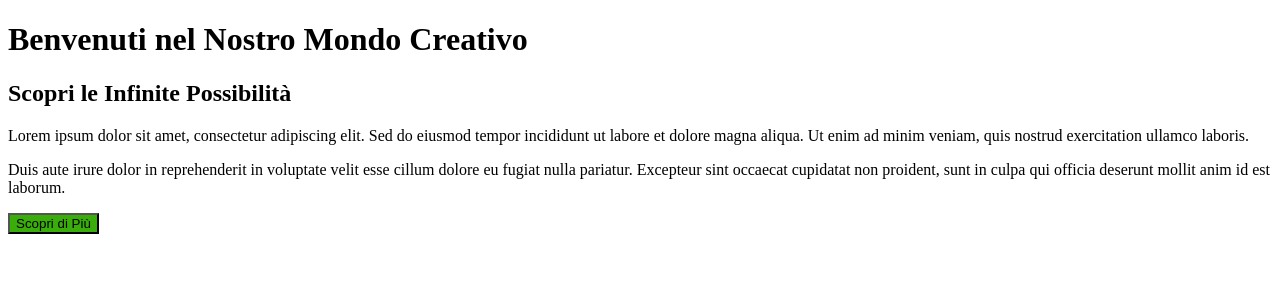
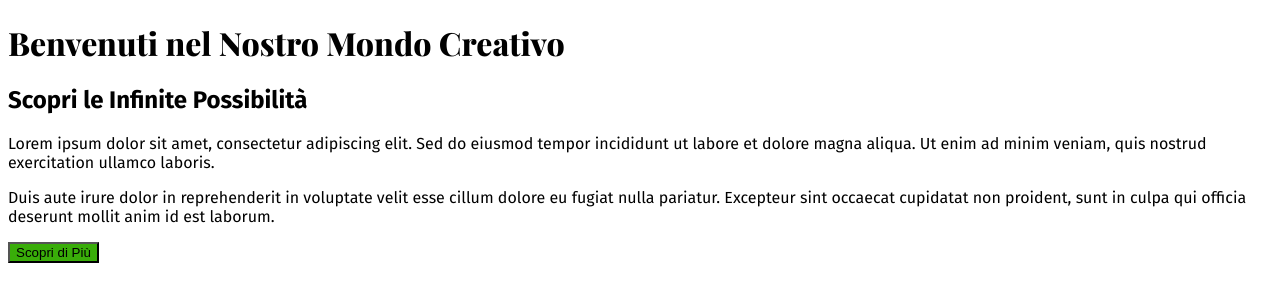
Before and after one commit to federica-uiux/figmatokens, a website: page index-page.html in a window 1280 px wide. Drawn offline with nearby package versions, Linux system fonts and the light colour scheme.

Commit message:
Add files via upload

```diff
--- a/index-page.html
+++ b/index-page.html
@@ -1,3 +1,4 @@
+
 <!DOCTYPE html>
 <html lang="it">
 <head>
@@ -13,19 +14,19 @@
 <body>
     <main class="container">
         <!-- H1 utilizzando il token typography.H1 -->
-        <h1>Benvenuti nel Nostro Mondo Creativo</h1>
+        <h1 style="font-family: var(--font-families-playfair-display);">Benvenuti nel Nostro Mondo Creativo</h1>
 
         <!-- H2 utilizzando il token typography.H2 -->
-        <h2>Scopri le Infinite Possibilità</h2>
+        <h2 style="font-family: var(--font-families-fira-sans);">Scopri le Infinite Possibilità</h2>
 
         <!-- Paragrafo large utilizzando il token typography.P large -->
-        <p class="p-large">Lorem ipsum dolor sit amet, consectetur adipiscing elit. Sed do eiusmod tempor incididunt ut labore et dolore magna aliqua. Ut enim ad minim veniam, quis nostrud exercitation ullamco laboris.</p>
+        <p class="p-large" style="font-family: var(--font-families-fira-sans);">Lorem ipsum dolor sit amet, consectetur adipiscing elit. Sed do eiusmod tempor incididunt ut labore et dolore magna aliqua. Ut enim ad minim veniam, quis nostrud exercitation ullamco laboris.</p>
 
         <!-- Paragrafo medium utilizzando il token typography.P medium -->
-        <p class="p-medium">Duis aute irure dolor in reprehenderit in voluptate velit esse cillum dolore eu fugiat nulla pariatur. Excepteur sint occaecat cupidatat non proident, sunt in culpa qui officia deserunt mollit anim id est laborum.</p>
+        <p class="p-medium" style="font-family: var(--font-families-fira-sans);">Duis aute irure dolor in reprehenderit in voluptate velit esse cillum dolore eu fugiat nulla pariatur. Excepteur sint occaecat cupidatat non proident, sunt in culpa qui officia deserunt mollit anim id est laborum.</p>
 
         <!-- Button utilizzando il token typography.Cta e colors.Primary -->
-       <button class="cta-button" style="background-color: var(--primary);">Scopri di Più</button>
+        <button class="cta-button" style="background-color: var(--primary);">Scopri di Più</button>
     </main>
 </body>
 </html>
```
